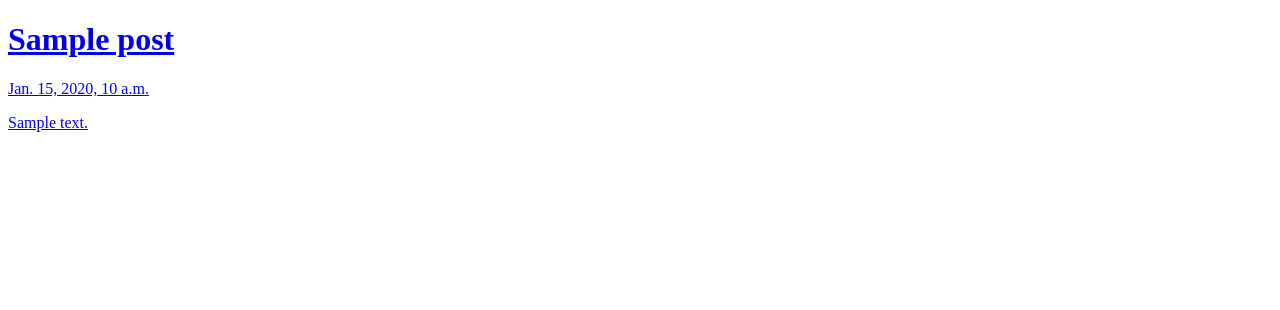
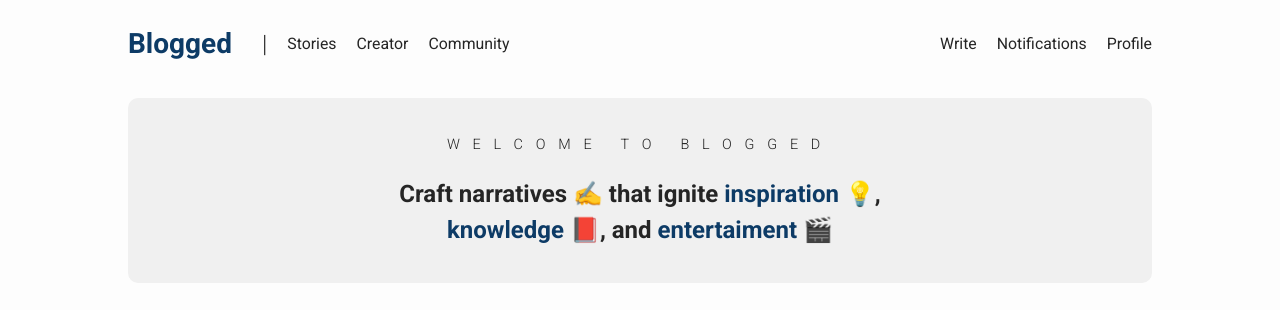
Before and after one commit to Yosoyteamc/blogpost-py, a Django app: template templates/index.html in a window 1280 px wide. Shown: the top 310 px of the page. Run offline with Django 4.2, Linux system fonts and the light colour scheme; the template is opened without the code that fills it: values that come from a table or form of the project are taken from there, others are empty; tables that the repository leaves empty hold one stand-in row (values such as "Sample post"); parts of the project's set-up code (start-up, migrations or seed data) failed here and were passed over.

Commit message:
feat: navbar and hero by index page

```diff
--- a/blog/settings.py
+++ b/blog/settings.py
@@ -11,6 +11,7 @@ https://docs.djangoproject.com/en/4.2/ref/settings/
 """
 
 from pathlib import Path
+import os
 
 # Build paths inside the project like this: BASE_DIR / 'subdir'.
 BASE_DIR = Path(__file__).resolve().parent.parent
@@ -117,6 +118,7 @@ USE_TZ = True
 # https://docs.djangoproject.com/en/4.2/howto/static-files/
 
 STATIC_URL = 'static/'
+STATICFILES_DIRS = (os.path.join(BASE_DIR, 'static'),)
 
 # Default primary key field type
 # https://docs.djangoproject.com/en/4.2/ref/settings/#default-auto-field
--- /dev/null
+++ b/static/css/reset.css
@@ -0,0 +1,48 @@
+/* http://meyerweb.com/eric/tools/css/reset/
+   v2.0 | 20110126
+   License: none (public domain)
+*/
+
+html, body, div, span, applet, object, iframe,
+h1, h2, h3, h4, h5, h6, p, blockquote, pre,
+a, abbr, acronym, address, big, cite, code,
+del, dfn, em, img, ins, kbd, q, s, samp,
+small, strike, strong, sub, sup, tt, var,
+b, u, i, center,
+dl, dt, dd, ol, ul, li,
+fieldset, form, label, legend,
+table, caption, tbody, tfoot, thead, tr, th, td,
+article, aside, canvas, details, embed,
+figure, figcaption, footer, header, hgroup,
+menu, nav, output, ruby, section, summary,
+time, mark, audio, video {
+	margin: 0;
+	padding: 0;
+	border: 0;
+	font-size: 100%;
+	font: inherit;
+	vertical-align: baseline;
+}
+/* HTML5 display-role reset for older browsers */
+article, aside, details, figcaption, figure,
+footer, header, hgroup, menu, nav, section {
+	display: block;
+}
+body {
+	line-height: 1;
+}
+ol, ul {
+	list-style: none;
+}
+blockquote, q {
+	quotes: none;
+}
+blockquote:before, blockquote:after,
+q:before, q:after {
+	content: '';
+	content: none;
+}
+table {
+	border-collapse: collapse;
+	border-spacing: 0;
+}
--- /dev/null
+++ b/static/css/style.css
@@ -0,0 +1,148 @@
+html{
+	font-family: 'Roboto', sans-serif;
+	color: #252525;
+	background-color: #fdfdfd;
+}
+
+.content{
+	max-width: 1024px;
+	margin: auto;
+	padding: 0 20px;
+}
+
+.navbar{
+	display: flex;
+	flex-direction: row;
+	justify-content: space-between;
+	align-items: center;
+	padding: 30px 0;
+}
+
+.navbar__logo{
+	/* color verde */
+	color: #0d3b66;
+	font-size: 1.75rem;
+	font-weight: 700;
+	text-decoration: none;
+	padding-right: 30px;
+}
+
+.navbar-container{
+	display: flex;
+	align-items: center;
+	flex-direction: row;
+}
+
+.navbar-content{
+	display: flex;
+	flex-direction: row;
+	align-items: center;
+	gap: 20px;
+}
+
+.navbar-content__list{
+	list-style: none;
+}
+
+.navbar-content__item{
+	color: #252525;
+	text-decoration: none;
+	font-size: 0.99rem;
+}
+
+.navbar-content__item--separator{
+	font-size: 1.5rem;
+	font-weight: 300;
+	text-decoration: none;
+}
+
+.hero{
+	border-radius: 10px;
+	/* color gris claro*/
+	background-color: #f0f0f0;
+	padding: 25px;
+	margin: 10px 0;
+	display: flex;
+	flex-direction: column;
+	justify-content: center;
+	align-items: center;
+}
+
+.hero-container__greeting{
+	text-align: center;
+	font-weight: 300;
+	font-size: 0.9rem;
+	letter-spacing: 0.8rem;
+	text-transform: uppercase;
+	padding: 15px;
+}
+
+.hero-container__text{
+	margin: auto;
+	line-height: 2.2rem;
+	color: #252525;
+	text-align: center;
+	font-size: 1.5rem;
+	font-weight: 700;
+	padding: 10px;
+}
+
+.hero-container__text--highlight{
+	color: #0d3b66;
+}
+
+.latest-post{
+	display: flex;
+	flex-direction: row;
+	justify-content: space-between;
+	align-items: center;
+	padding: 20px 0;
+	gap: 5%;
+	margin-bottom: 25px;
+}
+
+.latest-post__cover{
+	width: 60%;
+	height: 260px;
+}
+
+.latest-post__cover img{
+	border-radius: 20px;
+	width: 100%;
+	height: 100%;
+	object-fit: cover;
+}
+
+.latest-post-content{
+	width: 70%;
+	display: flex;
+	flex-direction: column;
+}
+
+.latest-post__created-at{
+	font-size: 1.2rem;
+}
+
+.latest-post__title{
+	font-size: 2rem;
+	font-weight: 700;
+	padding: 20px 0;
+}
+
+.latest-post__resume{
+	font-size: 1.2rem;
+	font-weight: 300;
+	line-height: 1.5rem;
+}
+
+.latest-post-tags{
+	display: flex;
+	flex-direction: row;
+	gap: 10px;
+	padding: 20px 0 0;
+}
+
+.latest-post__category{
+	color: #0d3b66;
+	font-weight: 700;
+}
--- a/templates/index.html
+++ b/templates/index.html
@@ -4,9 +4,58 @@
 	<meta charset="UTF-8">
 	<!-- <meta http-equiv="X-UA-Compatible" content="IE=edge"> -->
 	<meta name="viewport" content="width=device-width, initial-scale=1.0">
-	<title>Blog</title>
+	<link rel="preconnect" href="https://fonts.googleapis.com">
+	<link rel="preconnect" href="https://fonts.gstatic.com" crossorigin>
+	{% load static %}
+	<link rel="stylesheet" href="{% static 'css/reset.css' %}">
+	<link rel="stylesheet" href="{% static 'css/style.css' %}">
+	<link href="https://fonts.googleapis.com/css2?family=Roboto:wght@300;400;700&display=swap" rel="stylesheet">
+	<title>Blogged</title>
 </head>
 <body>
+		<header class="content content--column">
+			<nav class="navbar">
+				<div class="navbar-container">
+					<a href="#" class="navbar__logo">Blogged</a>
+					<ul class="navbar-content">
+						<li class="navbar-content__list"><p class="navbar-content__item navbar-content__item--separator" >|</p></li>
+						<li class="navbar-content__list"><a class="navbar-content__item" href="#">Stories</a></li>
+						<li class="navbar-content__list"><a class="navbar-content__item" href="#">Creator</a></li>
+						<li class="navbar-content__list"><a class="navbar-content__item" href="#">Community</a></li>
+					</ul>
+				</div>
+				<div class="navbar-container">
+					<ul class="navbar-content">
+						<li class="navbar-content__list"><a class="navbar-content__item" href="#">Write</a></li>
+						<li class="navbar-content__list"><a class="navbar-content__item" href="#">Notifications</a></li>
+						<li class="navbar-content__list"><a class="navbar-content__item" href="#">Profile</a></li>
+					</ul>
+				</div>
+			</nav>
+			<div class="hero">
+				<div class="hero-container">
+					<p class="hero-container__greeting">welcome to blogged</p>
+					<p class="hero-container__text">Craft narratives ✍️ that ignite <span class="hero-container__text--highlight">inspiration 💡</span>, <br>
+						<span class="hero-container__text--highlight">knowledge 📕</span>, and <span class="hero-container__text--highlight">entertaiment 🎬</span></p>
+				</div>
+			</div>
+		</header>
+	<main class="content">
+		<div class="latest-post">
+			<div class="latest-post__cover">
+				<img src="https://ittutorial.org/wp-content/uploads/2019/11/django.jpg" alt="cover latest post">
+			</div>
+			<div class="latest-post-content">
+				<p class="latest-post__created-at">Hace 1 minuto</p>
+				<h2 class="latest-post__title">Best Way To Get Started With Django</h2>
+				<p class="latest-post__resume">Since Django is a python framework, the first thing to do is to learn python very well. Make sure you are very familiar...</p>
+				<div class="latest-post-tags">
+					<p class="latest-post__read-time"><span class="latest-post__category">Software</span> · 5 minutes read</p>
+				</div>
+			</div>
+		</div>
+	</main>
+
 	<div>
 		{% for post in posts reversed %}
 			<div>
@@ -18,5 +67,6 @@
 			</div>
 		{% endfor %}
 	</div>
+
 </body>
 </html>
```
